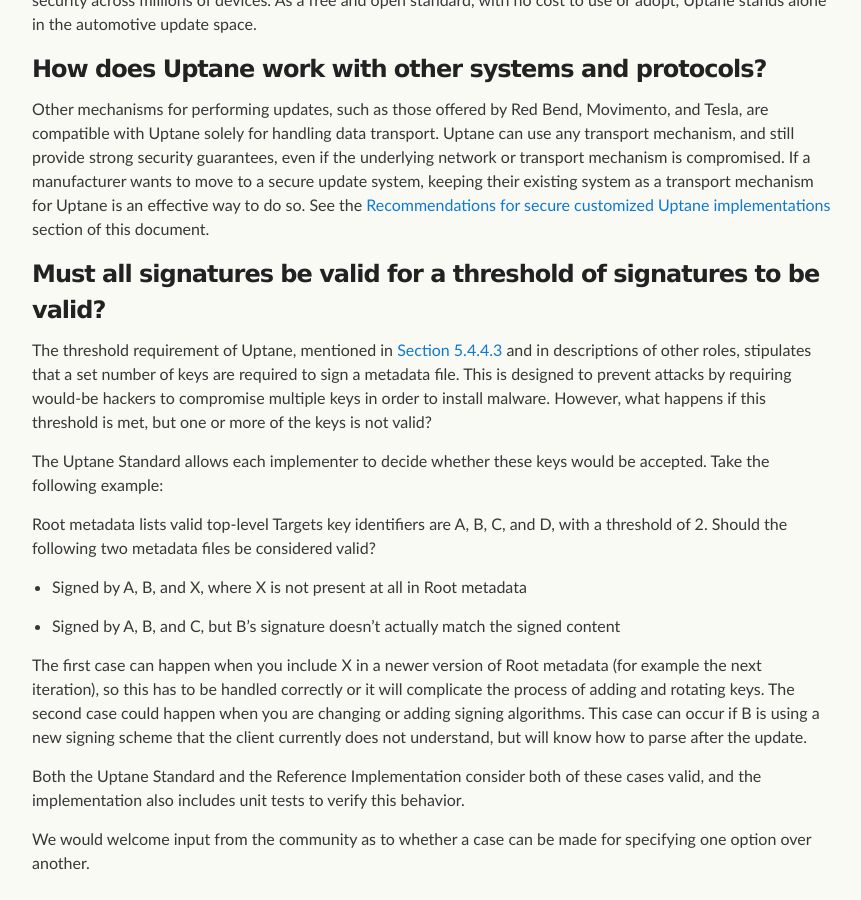
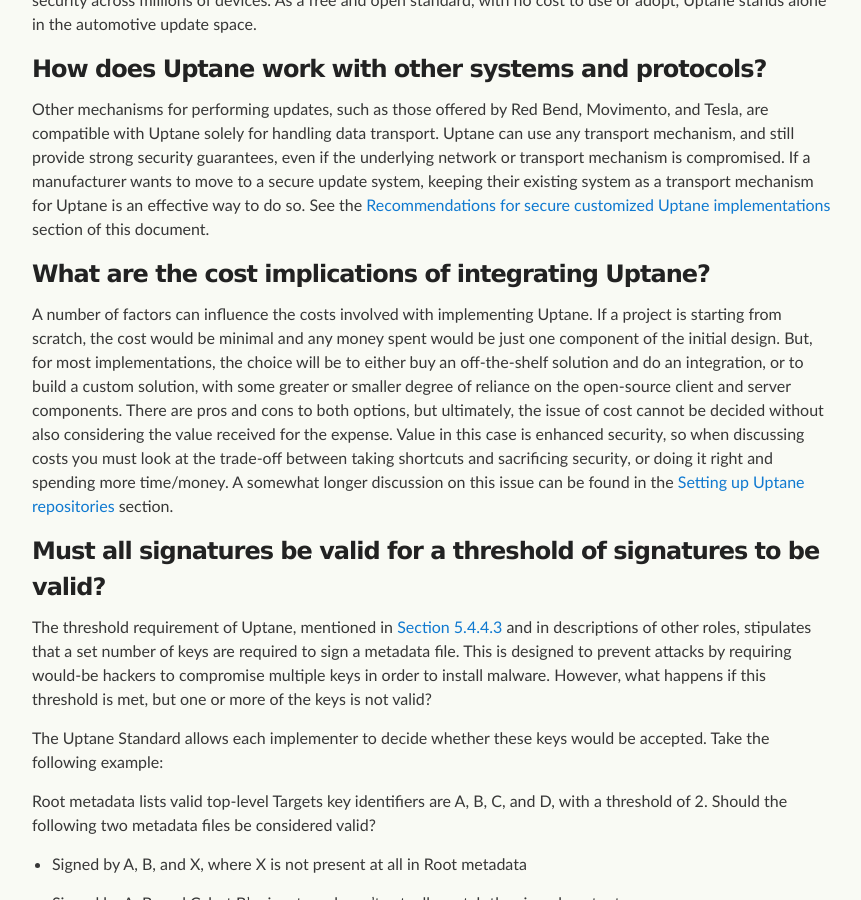
Before and after one commit to uptane/deployment-considerations, a Jekyll site: the page built from faq.md, in a window 1280 px wide and 900 px high, scrolled down 795 px. Shown: the whole window, without its empty margins (208-1069 px from the left). Built offline with Jekyll 4.4.1, drawn with Linux system fonts in a browser that asks for light colours; our own code applies the rules of GitHub Pages for plain Markdown files.

Commit message:
Adding cost item to FAQ

```diff
--- a/faq.md
+++ b/faq.md
@@ -18,6 +18,9 @@ No other automotive-grade update system has been designed to work in such rigoro
 
 Other mechanisms for performing updates, such as those offered by Red Bend, Movimento, and Tesla, are compatible with Uptane solely for handling data transport. Uptane can use any transport mechanism, and still provide strong security guarantees, even if the underlying network or transport mechanism is compromised. If a manufacturer wants to move to a secure update system, keeping their existing system as a transport mechanism for Uptane is an effective way to do so. See the [Recommendations for secure customized Uptane implementations](https://uptane.github.io/deployment-considerations/customizations.html) section of this document.
 
+### **What are the cost implications of integrating Uptane?**
+
+A number of factors can influence the costs involved with implementing Uptane. If a project is starting from scratch, the cost would be minimal and any money spent would be just one component of the initial design. But, for most implementations, the choice will be to either buy an off-the-shelf solution and do an integration, or to build a custom solution, with some greater or smaller degree of reliance on the open-source client and server components. There are pros and cons to both options, but ultimately, the issue of cost cannot be decided without also considering the value received for the expense. Value in this case is enhanced security, so when discussing costs you must look at the trade-off between taking shortcuts and sacrificing security, or doing it right and spending more time/money. A somewhat longer discussion on this issue can be found in the [Setting up Uptane repositories](http:/uptane.github.io/deployment-considerations/repositories.html) section.
 
 ### **Must all signatures be valid for a threshold of signatures to be valid?**
 
```
